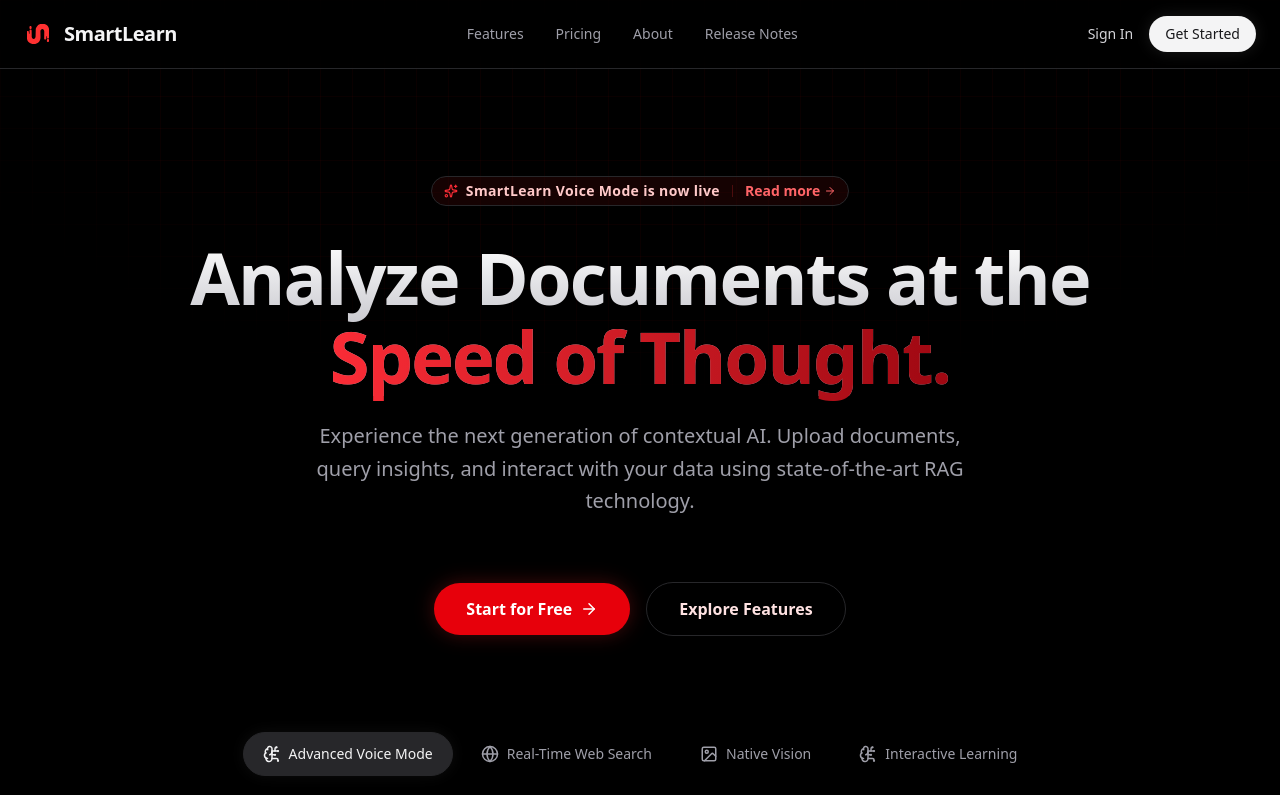
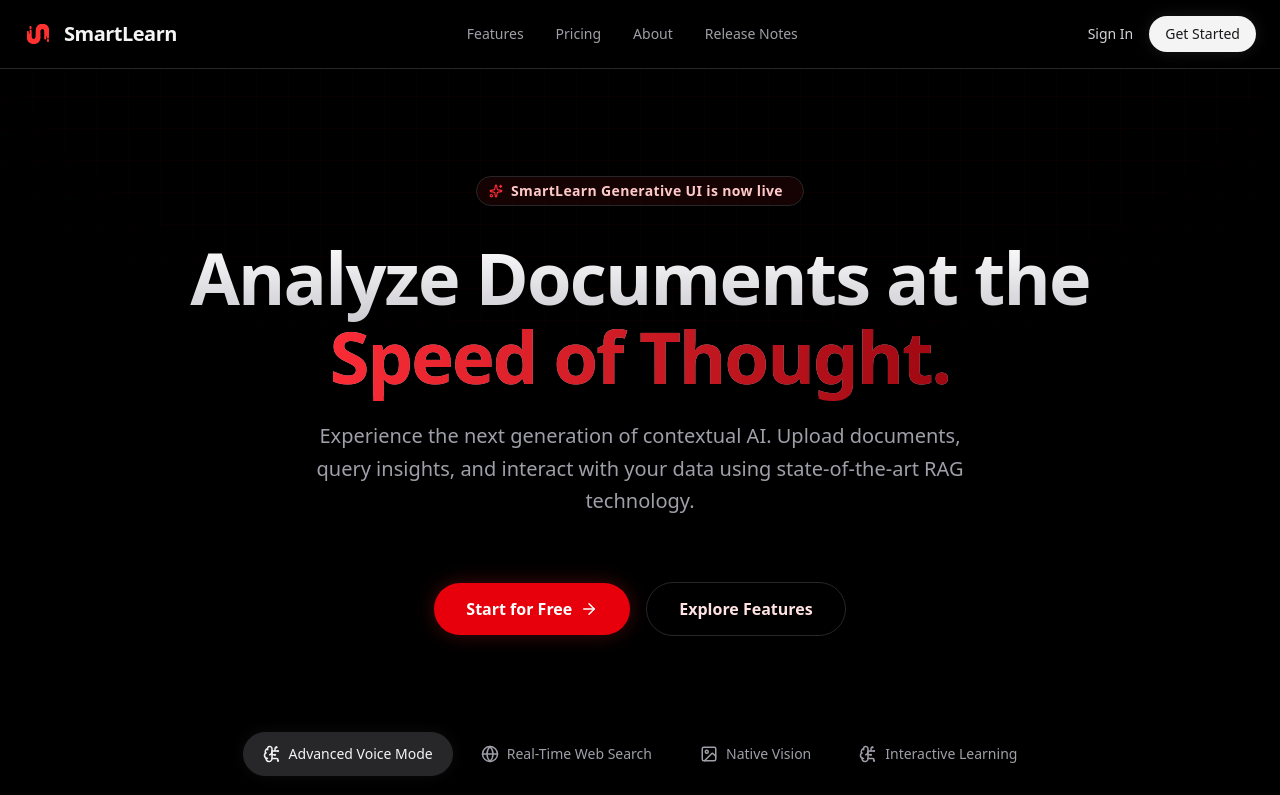
Before and after one commit to Nav33dCodes/smartLearn-AI, a React (Vite) app in the folder smartlearn-frontend/: page / in a window 1280 px wide. Shown: the top 795 px of the page. Built offline with nearby package versions, Linux system fonts and the light colour scheme; no server answers.

Commit message:
feat: implement landing page with feature showcase and interactive navigation

```diff
--- a/smartlearn-frontend/src/pages/Landing.jsx
+++ b/smartlearn-frontend/src/pages/Landing.jsx
@@ -158,11 +158,7 @@ export default function Landing() {
             className="inline-flex items-center gap-2 px-3 py-1 rounded-full bg-red-950/30 border border-red-900/50 text-sm text-red-200 mb-8 backdrop-blur-sm"
           >
             <Sparkles size={14} className="text-red-500" />
-            <span className="font-semibold tracking-wide">SmartLearn Voice Mode is now live</span>
-            <span className="w-px h-3 bg-red-900/50 mx-1" />
-            <Link to="/releases" className="text-red-400 hover:text-red-300 flex items-center gap-1 font-bold transition-colors">
-              Read more <ArrowRight size={12} />
-            </Link>
+            <span className="font-semibold tracking-wide pr-2">SmartLearn Generative UI is now live</span>
           </motion.div>
 
           <motion.h1
```
